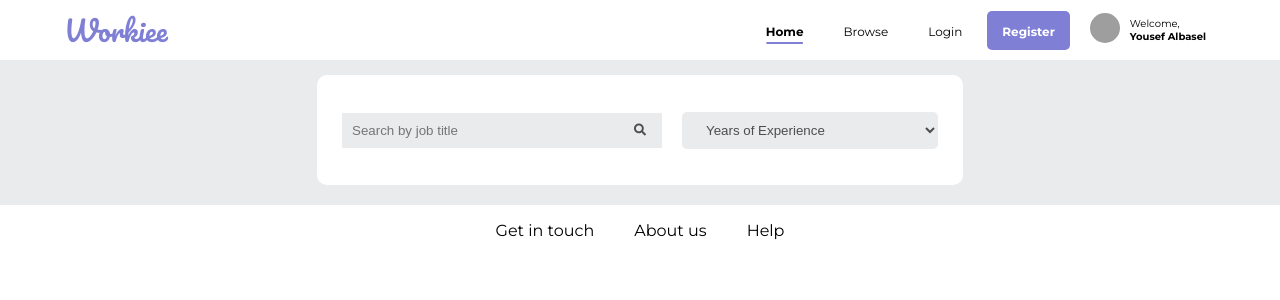
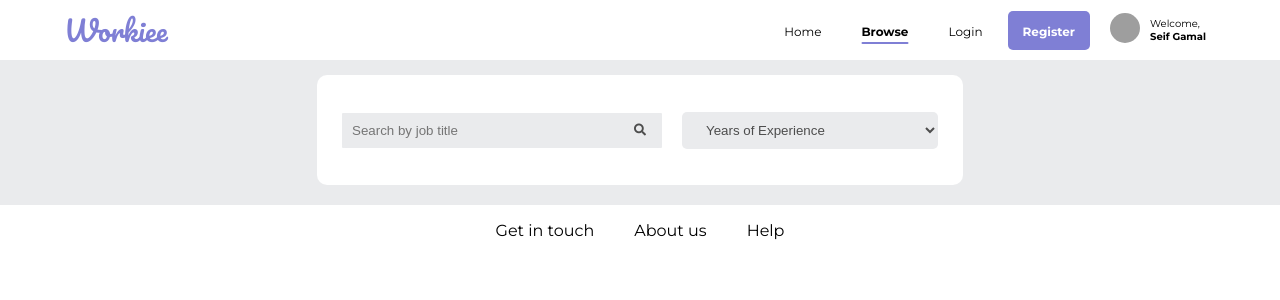
Before and after one commit to Yousef-Albasel/Job-Search-Project, a Django app: page /browse/ in a window 1280 px wide. Shown: the top 300 px of the page. Run offline with Django 5.2, Linux system fonts and the light colour scheme; grey boxes are pictures that could not be loaded.

Commit message:
fix: browse page

```diff
--- a/workieeBackend/templates/browseJob.html
+++ b/workieeBackend/templates/browseJob.html
@@ -27,15 +27,15 @@
                 <i class="fas fa-search"></i>
             </div>
             <ul>
-                <li><a href="index.html" class="selected">Home</a></li>
+                <li><a href="index.html">Home</a></li>
                 <li name="dashboard"><a href="{% url 'admin-dashboard' %}">Dashboard</a></li>
-                <li><a href="{% url 'browse' %}">Browse</a></li>
+                <li><a href="{% url 'browse' %}" class="selected">Browse</a></li>
                 <li name="login" role="authentication"><a href="{% url 'login' %}">Login</a></li>
                 <li name="register" role="authentication"><a href="{% url 'register' %}">Register</a></li>
                 <div class="nav-profile">
                     <a href="Profile.html"><img src="https://i.pravatar.cc/50" alt=""></a>
                     <div>
-                    <p>Welcome,</p><span>Yousef Albasel</span>
+                    <p>Welcome,</p><span>Seif Gamal</span>
                     </div>
                 </div>
             </ul>
```
